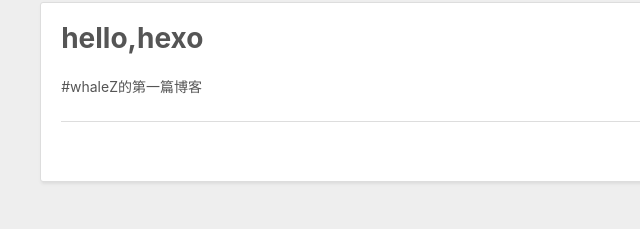
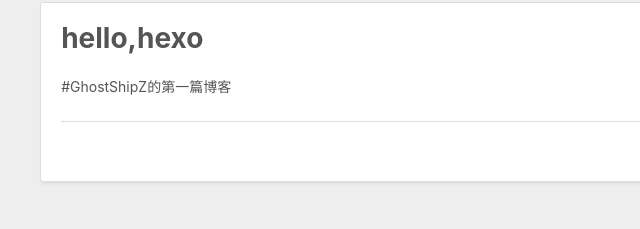
Before and after one commit to GhostShipZ/GhostShipZ.github.io, a plain HTML site: page 2020/05/10/hello-hexo/index.html in a window 1280 px wide. Shown: the part 377-606 px from the top of the page, 0-640 px from the left. Drawn offline with nearby package versions, Linux system fonts and the light colour scheme.

Commit message:
Site updated: 2020-05-11 00:03:44

```diff
--- a/2020/05/10/hello-hexo/index.html
+++ b/2020/05/10/hello-hexo/index.html
@@ -7,15 +7,15 @@
 
   <title>hello,hexo | Hexo</title>
   <meta name="viewport" content="width=device-width, initial-scale=1, maximum-scale=1">
-  <meta name="description" content="#whaleZ的第一篇博客">
+  <meta name="description" content="#GhostShipZ的第一篇博客">
 <meta property="og:type" content="article">
 <meta property="og:title" content="hello,hexo">
 <meta property="og:url" content="http://yoursite.com/2020/05/10/hello-hexo/index.html">
 <meta property="og:site_name" content="Hexo">
-<meta property="og:description" content="#whaleZ的第一篇博客">
+<meta property="og:description" content="#GhostShipZ的第一篇博客">
 <meta property="og:locale" content="en_US">
 <meta property="article:published_time" content="2020-05-10T15:30:46.000Z">
-<meta property="article:modified_time" content="2020-05-10T15:32:03.219Z">
+<meta property="article:modified_time" content="2020-05-10T16:03:06.310Z">
 <meta property="article:author" content="John Doe">
 <meta name="twitter:card" content="summary">
 
@@ -88,7 +88,7 @@
 
     <div class="article-entry" itemprop="articleBody">
 
-        <p>#whaleZ的第一篇博客</p>
+        <p>#GhostShipZ的第一篇博客</p>
 
 
     </div>
```
Also changed, not shown: index.html (+1 -1 lines).
